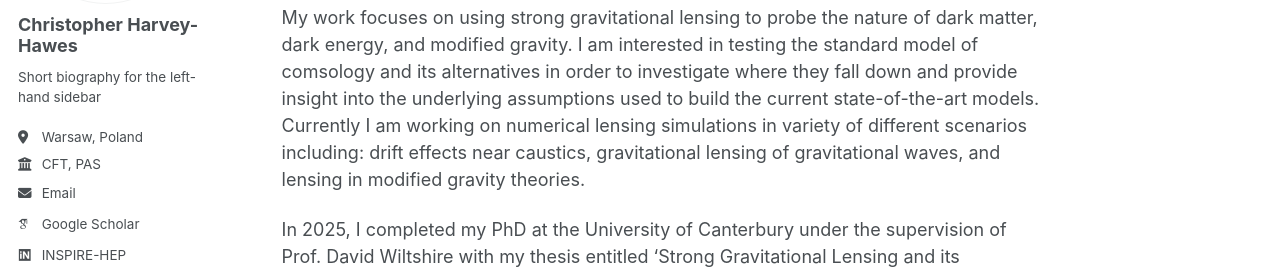
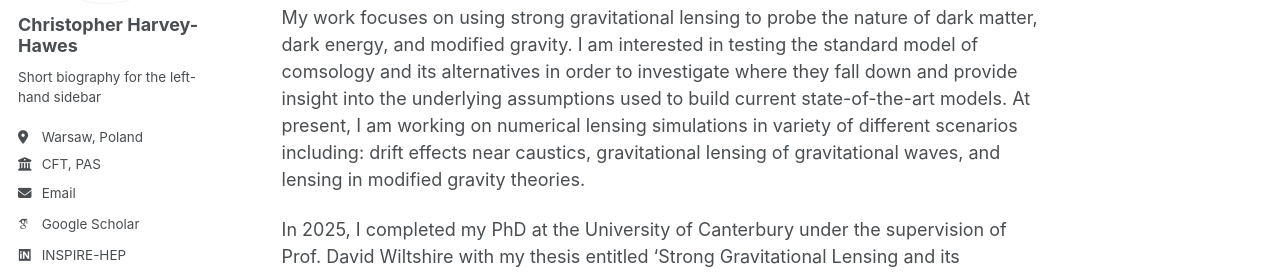
Before and after one commit to chrisharhaw/chrisharhaw.github.io, a Jekyll site: the page built from _pages/about.md, in a window 1280 px wide. Shown: the part 272-546 px from the top of the page. Built offline with Jekyll 4.4.1, drawn with Linux system fonts in a browser that asks for light colours; some web fonts are replaced; a script bundle is joined from its source files by our own code; library files that are not in the unit come from our copies.

Commit message:
minor typo changes

```diff
--- a/_pages/about.md
+++ b/_pages/about.md
@@ -9,7 +9,7 @@ redirect_from:
 
 I am currently a postdoctoral research at the Center for Theoretical Physics in the Polish Academy of Sciences, Warsaw, interested in fundamental questions in physics, cosmology, and astrophysics.
 
-My work focuses on using strong gravitational lensing to probe the nature of dark matter, dark energy, and modified gravity. I am interested in testing the standard model of comsology and its alternatives in order to investigate where they fall down and provide insight into the underlying assumptions used to build the current state-of-the-art models. Currently I am working on numerical lensing simulations in variety of different scenarios including: drift effects near caustics, gravitational lensing of gravitational waves, and lensing in modified gravity theories.
+My work focuses on using strong gravitational lensing to probe the nature of dark matter, dark energy, and modified gravity. I am interested in testing the standard model of comsology and its alternatives in order to investigate where they fall down and provide insight into the underlying assumptions used to build current state-of-the-art models. At present, I am working on numerical lensing simulations in variety of different scenarios including: drift effects near caustics, gravitational lensing of gravitational waves, and lensing in modified gravity theories.
 
 In 2025, I completed my PhD at the University of Canterbury under the supervision of Prof. David Wiltshire with my thesis entitled 'Strong Gravitational Lensing and its Applications in Cosmology'. Before this, I completed my Integrated Masters degree in Physics at the University of Southampton.
 
```
